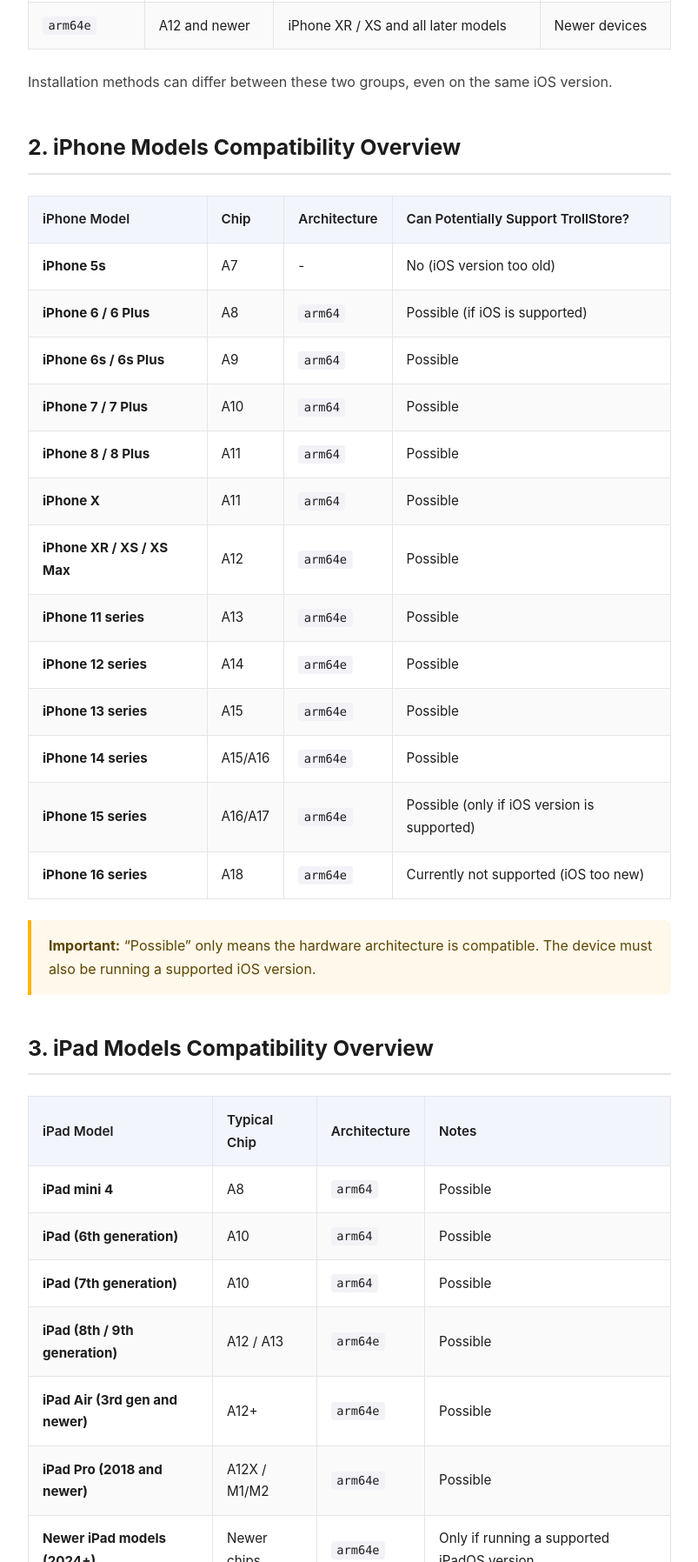
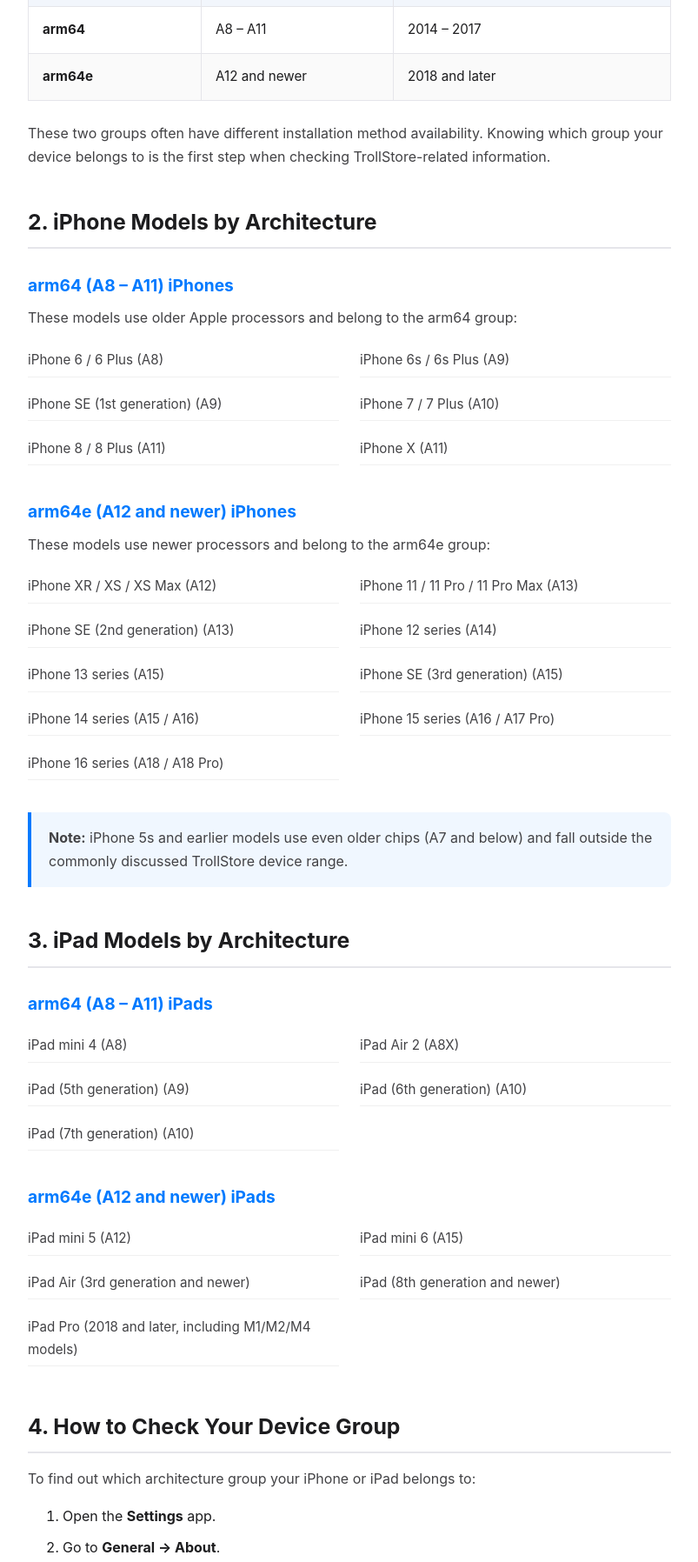
Before and after one commit to 927520fyx/only, a plain HTML site: page P06.HTML in a window 1280 px wide. Shown: the part 784-2580 px from the top of the page at 87% size, without its empty margins (238-1041 px from the left). Drawn offline with Linux system fonts and the light colour scheme.

Commit message:
Add files via upload

```diff
--- a/P06.HTML
+++ b/P06.HTML
@@ -3,8 +3,8 @@
 <head>
     <meta charset="UTF-8">
     <meta name="viewport" content="width=device-width, initial-scale=1.0">
-    <meta name="description" content="Check which iPhone and iPad models can run TrollStore. Clear list by chip architecture (A8–A11 vs A12+), plus what really determines compatibility.">
-    <title>TrollStore Supported Devices: iPhone &amp; iPad Compatibility List (by Chip)</title>
+    <meta name="description" content="See which iPhone and iPad models can use TrollStore based on chip architecture (A8–A11 vs A12+). Clear device list and compatibility grouping by processor.">
+    <title>TrollStore Supported Devices: iPhone &amp; iPad Models by Chip Architecture</title>
     <style>
         :root {
             --primary-color: #007AFF;
@@ -99,7 +99,7 @@
             color: #1d1d1f;
         }
 
-        ul, ol {
+        ul {
             margin-top: 0.5rem;
             margin-bottom: 1.2rem;
             padding-left: 1.5rem;
@@ -198,18 +198,34 @@
             padding-bottom: 0;
         }
 
-        .faq-item h3 {
-            color: var(--text-main);
-            margin-top: 0;
-            margin-bottom: 0.5rem;
-            font-size: 1.1rem;
+        .device-group {
+            margin-bottom: 1.8rem;
         }
 
-        @media (max-width: 640px) {
+        .device-group h3 {
+            margin-bottom: 0.5rem;
+        }
+
+        .device-list {
+            display: grid;
+            grid-template-columns: 1fr 1fr;
+            gap: 0.3rem 1.5rem;
+            margin: 0.8rem 0 1.2rem;
+            padding-left: 0;
+            list-style: none;
+        }
+
+        .device-list li {
+            padding: 0.35rem 0;
+            border-bottom: 1px solid #f0f0f0;
+            color: var(--text-secondary);
+            font-size: 0.95rem;
+        }
+
+        @media (max-width: 600px) {
             .container {
-                margin: 0;
-                border-radius: 0;
                 padding: 1.5rem 1.2rem;
+                margin: -1rem 0.8rem 2rem;
             }
             header h1 {
                 font-size: 1.6rem;
@@ -217,281 +233,196 @@
             .toc ul {
                 columns: 1;
             }
+            .device-list {
+                grid-template-columns: 1fr;
+            }
         }
     </style>
 </head>
 <body>
-
     <header>
-        <h1>TrollStore Supported Devices: Which iPhone and iPad Models Work?</h1>
+        <h1>TrollStore Supported Devices: iPhone and iPad Models by Chip Architecture</h1>
     </header>
 
     <main class="container">
-        <!-- Introduction -->
-        <section>
-            <p>TrollStore does not publish an official “supported devices” list. Instead, compatibility depends on two main factors: the device’s chip architecture and the installed iOS/iPadOS version.</p>
-            <p>This page focuses on device models and chip architecture. For the exact supported iOS versions, see the dedicated <a href="/trollstore-ios-compatibility/">TrollStore iOS Compatibility</a> page.</p>
-        </section>
+        <p>TrollStore compatibility is closely related to the device’s chip architecture. Different iPhone and iPad models use different processors, which fall into two main groups: <strong>arm64 (A8–A11)</strong> and <strong>arm64e (A12 and newer)</strong>.</p>
+        <p>This page focuses only on <strong>device models and their chip architecture</strong>. It helps you quickly identify which group your iPhone or iPad belongs to.</p>
 
-        <!-- Table of Contents -->
         <nav class="toc" aria-label="Table of Contents">
             <div class="toc-title">Table of Contents</div>
             <ul>
-                <li><a href="#by-chip-architecture">1. TrollStore Compatibility by Chip Architecture</a></li>
-                <li><a href="#iphone-compatibility">2. iPhone Models Compatibility Overview</a></li>
-                <li><a href="#ipad-compatibility">3. iPad Models Compatibility Overview</a></li>
-                <li><a href="#what-determines-compatibility">4. What Actually Determines Compatibility</a></li>
-                <li><a href="#faq">5. Frequently Asked Questions</a></li>
+                <li><a href="#architecture-groups">Two Main Architecture Groups</a></li>
+                <li><a href="#iphone-models">iPhone Models by Architecture</a></li>
+                <li><a href="#ipad-models">iPad Models by Architecture</a></li>
+                <li><a href="#quick-check">How to Check Your Device</a></li>
+                <li><a href="#faq">Frequently Asked Questions</a></li>
+                <li><a href="#final-notes">Final Notes</a></li>
             </ul>
         </nav>
 
-        <!-- 1. TrollStore Compatibility by Chip Architecture -->
-        <section id="by-chip-architecture">
-            <h2>1. TrollStore Compatibility by Chip Architecture</h2>
-            <p>TrollStore works on two main architecture groups:</p>
+        <!-- Architecture Groups -->
+        <section id="architecture-groups">
+            <h2>1. Two Main Architecture Groups</h2>
+            <p>Apple devices used with TrollStore are commonly divided into two architecture groups based on their processors:</p>
+
             <div class="table-wrapper">
                 <table>
                     <thead>
                         <tr>
                             <th>Architecture</th>
                             <th>Chip Range</th>
-                            <th>Typical Devices</th>
-                            <th>Notes</th>
+                            <th>Typical Release Period</th>
                         </tr>
                     </thead>
                     <tbody>
                         <tr>
-                            <td><code>arm64</code></td>
+                            <td><strong>arm64</strong></td>
                             <td>A8 – A11</td>
-                            <td>iPhone 6s to iPhone X</td>
-                            <td>Older devices</td>
+                            <td>2014 – 2017</td>
                         </tr>
                         <tr>
-                            <td><code>arm64e</code></td>
+                            <td><strong>arm64e</strong></td>
                             <td>A12 and newer</td>
-                            <td>iPhone XR / XS and all later models</td>
-                            <td>Newer devices</td>
+                            <td>2018 and later</td>
                         </tr>
                     </tbody>
                 </table>
             </div>
-            <p>Installation methods can differ between these two groups, even on the same iOS version.</p>
+
+            <p>These two groups often have different installation method availability. Knowing which group your device belongs to is the first step when checking TrollStore-related information.</p>
         </section>
 
-        <!-- 2. iPhone Models Compatibility Overview -->
-        <section id="iphone-compatibility">
-            <h2>2. iPhone Models Compatibility Overview</h2>
-            <div class="table-wrapper">
-                <table>
-                    <thead>
-                        <tr>
-                            <th>iPhone Model</th>
-                            <th>Chip</th>
-                            <th>Architecture</th>
-                            <th>Can Potentially Support TrollStore?</th>
-                        </tr>
-                    </thead>
-                    <tbody>
-                        <tr>
-                            <td><strong>iPhone 5s</strong></td>
-                            <td>A7</td>
-                            <td>-</td>
-                            <td>No (iOS version too old)</td>
-                        </tr>
-                        <tr>
-                            <td><strong>iPhone 6 / 6 Plus</strong></td>
-                            <td>A8</td>
-                            <td><code>arm64</code></td>
-                            <td>Possible (if iOS is supported)</td>
-                        </tr>
-                        <tr>
-                            <td><strong>iPhone 6s / 6s Plus</strong></td>
-                            <td>A9</td>
-                            <td><code>arm64</code></td>
-                            <td>Possible</td>
-                        </tr>
-                        <tr>
-                            <td><strong>iPhone 7 / 7 Plus</strong></td>
-                            <td>A10</td>
-                            <td><code>arm64</code></td>
-                            <td>Possible</td>
-                        </tr>
-                        <tr>
-                            <td><strong>iPhone 8 / 8 Plus</strong></td>
-                            <td>A11</td>
-                            <td><code>arm64</code></td>
-                            <td>Possible</td>
-                        </tr>
-                        <tr>
-                            <td><strong>iPhone X</strong></td>
-                            <td>A11</td>
-                            <td><code>arm64</code></td>
-                            <td>Possible</td>
-                        </tr>
-                        <tr>
-                            <td><strong>iPhone XR / XS / XS Max</strong></td>
-                            <td>A12</td>
-                            <td><code>arm64e</code></td>
-                            <td>Possible</td>
-                        </tr>
-                        <tr>
-                            <td><strong>iPhone 11 series</strong></td>
-                            <td>A13</td>
-                            <td><code>arm64e</code></td>
-                            <td>Possible</td>
-                        </tr>
-                        <tr>
-                            <td><strong>iPhone 12 series</strong></td>
-                            <td>A14</td>
-                            <td><code>arm64e</code></td>
-                            <td>Possible</td>
-                        </tr>
-                        <tr>
-                            <td><strong>iPhone 13 series</strong></td>
-                            <td>A15</td>
-                            <td><code>arm64e</code></td>
-                            <td>Possible</td>
-                        </tr>
-                        <tr>
-                            <td><strong>iPhone 14 series</strong></td>
-                            <td>A15/A16</td>
-                            <td><code>arm64e</code></td>
-                            <td>Possible</td>
-                        </tr>
-                        <tr>
-                            <td><strong>iPhone 15 series</strong></td>
-                            <td>A16/A17</td>
-                            <td><code>arm64e</code></td>
-                            <td>Possible (only if iOS version is supported)</td>
-                        </tr>
-                        <tr>
-                            <td><strong>iPhone 16 series</strong></td>
-                            <td>A18</td>
-                            <td><code>arm64e</code></td>
-                            <td>Currently not supported (iOS too new)</td>
-                        </tr>
-                    </tbody>
-                </table>
+        <!-- iPhone Models -->
+        <section id="iphone-models">
+            <h2>2. iPhone Models by Architecture</h2>
+
+            <div class="device-group">
+                <h3>arm64 (A8 – A11) iPhones</h3>
+                <p>These models use older Apple processors and belong to the arm64 group:</p>
+                <ul class="device-list">
+                    <li>iPhone 6 / 6 Plus (A8)</li>
+                    <li>iPhone 6s / 6s Plus (A9)</li>
+                    <li>iPhone SE (1st generation) (A9)</li>
+                    <li>iPhone 7 / 7 Plus (A10)</li>
+                    <li>iPhone 8 / 8 Plus (A11)</li>
+                    <li>iPhone X (A11)</li>
+                </ul>
             </div>
-            <div class="warning-box">
-                <p><strong>Important:</strong> “Possible” only means the hardware architecture is compatible. The device must also be running a supported iOS version.</p>
+
+            <div class="device-group">
+                <h3>arm64e (A12 and newer) iPhones</h3>
+                <p>These models use newer processors and belong to the arm64e group:</p>
+                <ul class="device-list">
+                    <li>iPhone XR / XS / XS Max (A12)</li>
+                    <li>iPhone 11 / 11 Pro / 11 Pro Max (A13)</li>
+                    <li>iPhone SE (2nd generation) (A13)</li>
+                    <li>iPhone 12 series (A14)</li>
+                    <li>iPhone 13 series (A15)</li>
+                    <li>iPhone SE (3rd generation) (A15)</li>
+                    <li>iPhone 14 series (A15 / A16)</li>
+                    <li>iPhone 15 series (A16 / A17 Pro)</li>
+                    <li>iPhone 16 series (A18 / A18 Pro)</li>
+                </ul>
+            </div>
+
+            <div class="callout">
+                <p><strong>Note:</strong> iPhone 5s and earlier models use even older chips (A7 and below) and fall outside the commonly discussed TrollStore device range.</p>
             </div>
         </section>
 
-        <!-- 3. iPad Models Compatibility Overview -->
-        <section id="ipad-compatibility">
-            <h2>3. iPad Models Compatibility Overview</h2>
-            <div class="table-wrapper">
-                <table>
-                    <thead>
-                        <tr>
-                            <th>iPad Model</th>
-                            <th>Typical Chip</th>
-                            <th>Architecture</th>
-                            <th>Notes</th>
-                        </tr>
-                    </thead>
-                    <tbody>
-                        <tr>
-                            <td><strong>iPad mini 4</strong></td>
-                            <td>A8</td>
-                            <td><code>arm64</code></td>
-                            <td>Possible</td>
-                        </tr>
-                        <tr>
-                            <td><strong>iPad (6th generation)</strong></td>
-                            <td>A10</td>
-                            <td><code>arm64</code></td>
-                            <td>Possible</td>
-                        </tr>
-                        <tr>
-                            <td><strong>iPad (7th generation)</strong></td>
-                            <td>A10</td>
-                            <td><code>arm64</code></td>
-                            <td>Possible</td>
-                        </tr>
-                        <tr>
-                            <td><strong>iPad (8th / 9th generation)</strong></td>
-                            <td>A12 / A13</td>
-                            <td><code>arm64e</code></td>
-                            <td>Possible</td>
-                        </tr>
-                        <tr>
-                            <td><strong>iPad Air (3rd gen and newer)</strong></td>
-                            <td>A12+</td>
-                            <td><code>arm64e</code></td>
-                            <td>Possible</td>
-                        </tr>
-                        <tr>
-                            <td><strong>iPad Pro (2018 and newer)</strong></td>
-                            <td>A12X / M1/M2</td>
-                            <td><code>arm64e</code></td>
-                            <td>Possible</td>
-                        </tr>
-                        <tr>
-                            <td><strong>Newer iPad models (2024+)</strong></td>
-                            <td>Newer chips</td>
-                            <td><code>arm64e</code></td>
-                            <td>Only if running a supported iPadOS version</td>
-                        </tr>
-                    </tbody>
-                </table>
+        <!-- iPad Models -->
+        <section id="ipad-models">
+            <h2>3. iPad Models by Architecture</h2>
+
+            <div class="device-group">
+                <h3>arm64 (A8 – A11) iPads</h3>
+                <ul class="device-list">
+                    <li>iPad mini 4 (A8)</li>
+                    <li>iPad Air 2 (A8X)</li>
+                    <li>iPad (5th generation) (A9)</li>
+                    <li>iPad (6th generation) (A10)</li>
+                    <li>iPad (7th generation) (A10)</li>
+                </ul>
+            </div>
+
+            <div class="device-group">
+                <h3>arm64e (A12 and newer) iPads</h3>
+                <ul class="device-list">
+                    <li>iPad mini 5 (A12)</li>
+                    <li>iPad mini 6 (A15)</li>
+                    <li>iPad Air (3rd generation and newer)</li>
+                    <li>iPad (8th generation and newer)</li>
+                    <li>iPad Pro (2018 and later, including M1/M2/M4 models)</li>
+                </ul>
             </div>
         </section>
 
-        <!-- 4. What Actually Determines Compatibility -->
-        <section id="what-determines-compatibility">
-            <h2>4. What Actually Determines Compatibility</h2>
+        <!-- Quick Check -->
+        <section id="quick-check">
+            <h2>4. How to Check Your Device Group</h2>
+            <p>To find out which architecture group your iPhone or iPad belongs to:</p>
+            <ol>
+                <li>Open the <strong>Settings</strong> app.</li>
+                <li>Go to <strong>General → About</strong>.</li>
+                <li>Look at the <strong>Model Name</strong>.</li>
+                <li>Match the model with the lists above.</li>
+            </ol>
+            <p>As a simple rule of thumb:</p>
             <ul>
-                <li><strong>Chip Architecture (this page)</strong> – decides which installation methods are available.</li>
-                <li><strong>iOS / iPadOS Version (see P05)</strong> – the most important factor. TrollStore only works on specific firmware ranges.</li>
-                <li><strong>Available Installation Method</strong> – even if both architecture and iOS version are fine, a working installer must exist for that combination.</li>
+                <li>Most devices released in <strong>2017 or earlier</strong> → arm64 group</li>
+                <li>Most devices released in <strong>2018 or later</strong> → arm64e group</li>
             </ul>
         </section>
 
-        <!-- 5. Frequently Asked Questions -->
+        <!-- FAQ -->
         <section id="faq">
             <h2>5. Frequently Asked Questions</h2>
 
             <div class="faq-item">
+                <h3>Which iPhones are arm64?</h3>
+                <p>The main arm64 iPhones still commonly discussed are iPhone 6s, iPhone 7, iPhone 8, and iPhone X series.</p>
+            </div>
+
+            <div class="faq-item">
+                <h3>Which iPhones are arm64e?</h3>
+                <p>iPhone XR and all iPhone models released after it (11, 12, 13, 14, 15, and 16 series) use arm64e architecture.</p>
+            </div>
+
+            <div class="faq-item">
                 <h3>Does TrollStore work on iPhone 8?</h3>
-                <p>Yes, the iPhone 8 (A11, <code>arm64</code>) can support TrollStore if it is running a supported iOS version.</p>
+                <p>iPhone 8 and iPhone 8 Plus belong to the arm64 (A11) group. Whether TrollStore can be used also depends on the installed system version and available installation methods.</p>
             </div>
 
             <div class="faq-item">
                 <h3>Does TrollStore work on iPhone X?</h3>
-                <p>Yes, same as iPhone 8 (A11).</p>
+                <p>iPhone X also uses the A11 chip and belongs to the same arm64 group as the iPhone 8 series.</p>
             </div>
 
             <div class="faq-item">
-                <h3>Does TrollStore work on iPhone 11 / 12 / 13 / 14?</h3>
-                <p>These models use <code>arm64e</code> architecture and can support TrollStore, but only on specific iOS versions.</p>
+                <h3>Does TrollStore work on iPhone 11 / 12 / 13 / 14 / 15?</h3>
+                <p>These models all belong to the arm64e group. Actual usability depends on the system version currently installed on the device.</p>
             </div>
 
             <div class="faq-item">
-                <h3>Does TrollStore work on iPhone 15 / 16?</h3>
-                <p>Hardware is compatible (<code>arm64e</code>), but most current iOS versions on these devices are outside the supported range.</p>
+                <h3>Does the chip architecture alone decide if TrollStore works?</h3>
+                <p>No. Architecture only tells you which group the device belongs to. Whether TrollStore can actually be installed also depends on the system version and the installation methods available for that combination.</p>
             </div>
 
             <div class="faq-item">
-                <h3>Does TrollStore work on iPad?</h3>
-                <p>Many iPad models can support it, depending on the chip and installed iPadOS version. Check the table above and the iOS compatibility page.</p>
-            </div>
-
-            <div class="faq-item">
-                <h3>Is there an official list of supported devices?</h3>
-                <p>No. The official TrollStore project only documents supported iOS/iPadOS versions and architecture requirements.</p>
+                <h3>Where can I check supported system versions?</h3>
+                <p>For detailed iOS and iPadOS version compatibility, please refer to the dedicated TrollStore iOS Compatibility page on this site.</p>
             </div>
         </section>
 
-        <!-- Conclusion -->
-        <section id="conclusion">
+        <!-- Final Notes -->
+        <section id="final-notes">
+            <h2>Final Notes</h2>
+            <p>This page only covers <strong>device models and chip architecture grouping</strong>. It is intended to help you quickly identify whether your iPhone or iPad belongs to the arm64 or arm64e group.</p>
+            <p>For system version requirements and more detailed compatibility information, please check the separate iOS Compatibility page.</p>
             <div class="callout">
-                <p>For the complete list of supported iOS and iPadOS versions, please check the <a href="/trollstore-ios-compatibility/">TrollStore iOS Compatibility</a> page.</p>
-                <p>That page contains the exact version ranges that currently work.</p>
+                <p><strong>Official TrollStore Repository:</strong> <a href="https://github.com/opa334/TrollStore" target="_blank" rel="noopener noreferrer">https://github.com/opa334/TrollStore</a></p>
             </div>
         </section>
     </main>
-
 </body>
 </html>
```
